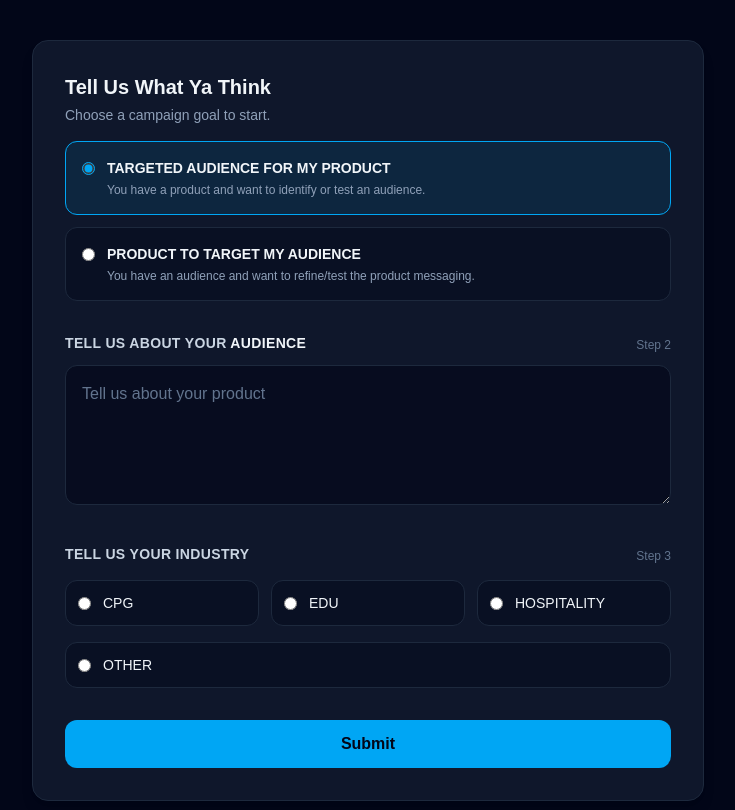
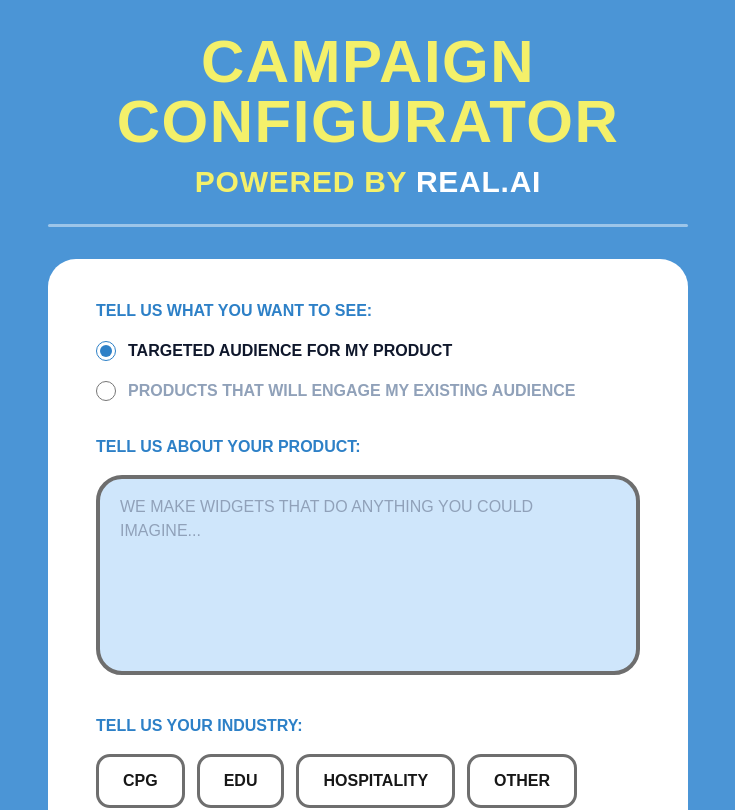
Before and after one commit to Lopez4163/RealAI_Campaign_Config, a Next.js app: page / in a window 1280 px wide. Shown: the top 810 px of the page, without its empty margins (272-1007 px from the left). Built offline with nearby package versions, Linux system fonts and the light colour scheme.

Commit message:
making some changes

```diff
--- /dev/null
+++ b/app/api/generate/route.ts
@@ -0,0 +1,54 @@
+import { NextResponse } from "next/server";
+import { audiencePrompt, productPrompt } from "@/app/lib/prompts/prompt";
+import { CampaignType, UserContext } from "@/app/lib/types/campaign";
+import { GoogleGenAI } from "@google/genai";
+
+export const runtime = "nodejs"
+
+export async function POST(req: Request) {
+    const body = await req.json();
+    const {userContext} = body
+    const { campaignType } = userContext
+
+
+    if (campaignType !== "Audience" && campaignType !== "Product") {
+        return NextResponse.json({ error: "Invalid campaignType" }, { status: 400 });
+      }
+    const prompt = campaignType === "Audience" ? audiencePrompt(userContext) : productPrompt(userContext)
+
+    const apiKey = process.env.GOOGLE_API_KEY;
+    if (!apiKey) {
+        return NextResponse.json(
+          { error: "Missing GOOGLE_API_KEY in .env.local" },
+          { status: 500 }
+        );
+      }
+
+    const ai = new GoogleGenAI({
+        apiKey,
+        httpOptions: { apiVersion: "v1" },
+    });
+
+    try {
+        const resp = await ai.models.generateContent({
+          model: "gemini-2.0-flash",
+          contents: [{ role: "user", parts: [{ text: prompt }] }],
+          config: { temperature: 0, maxOutputTokens: 600 },
+        });
+
+        const text = resp.text ?? "";
+
+        console.log("=== GEMINI RAW OUTPUT START ===");
+        console.log(text);
+        console.log("=== GEMINI RAW OUTPUT END ===");
+
+        return NextResponse.json({ text }); // clearer for the client
+      } catch (err: any) {
+        console.error("Gemini error:", err);
+
+        return NextResponse.json(
+          { error: err?.message ?? "Gemini request failed" },
+          { status: 500 }
+        );
+      }
+    }
--- a/app/components/form.tsx
+++ b/app/components/form.tsx
@@ -7,9 +7,10 @@
 type Props = {
     userContext: UserContext;
     setUserContext: React.Dispatch<React.SetStateAction<UserContext>>;
+    handleSubmit: (e?: React.FormEvent) => void | Promise<void>;
 }
 
-export default function Form({ userContext, setUserContext }: Props) {
+export default function Form({ userContext, setUserContext, handleSubmit }: Props) {
     const { campaignType, description, industry} = userContext
     const [otherToggle, setOtherToggle] = useState(false)
 
@@ -21,235 +22,146 @@
         : 'Tell us about your audience';
 
 
-    const handleSubmit = (e: React.FormEvent) => {
-        e.preventDefault();
-
-        // Basic validation
-        if (!userContext.campaignType) {
-            alert("Please select a campaign type.");
-            return;
-        }
-
-        if (!userContext.description.trim()) {
-            alert("Please provide a description.");
-            return;
-        }
-
-        if (!userContext.industry || !userContext.industry.trim()) {
-            alert("Please select or enter an industry.");
-            return;
-        }
-
-        // If all checks pass
-        console.log("✅ SUBMITTED USER CONTEXT:", userContext);
-    };
-
 
 
   return (
-<div className="min-h-screen bg-slate-950 flex items-center justify-center px-4 py-10">
-  <form
-    onSubmit={handleSubmit}
-    className="w-full max-w-2xl rounded-2xl border border-slate-800 bg-slate-900 p-6 md:p-8 shadow-lg space-y-8"
+    <div className="min-h-screen bg-[#4B95D6] flex flex-col items-center px-4 py-8">
+    {/* HEADER */}
+    <div className="w-full max-w-[640px] text-center">
+      <h1 className="text-[#F4F06A] font-extrabold tracking-wide text-4xl sm:text-5xl md:text-6xl">
+        CAMPAIGN CONFIGURATOR
+      </h1>
+      <div className="mt-3 text-[#F4F06A] font-extrabold tracking-wide text-xl sm:text-2xl md:text-3xl">
+        POWERED BY <span className="text-white">REAL.AI</span>
+      </div>
+      <div className="mt-6 h-[3px] bg-white/45 w-full rounded-full" />
+    </div>
+
+    {/* CARD */}
+    <div className="w-full max-w-[640px] mt-8">
+      <form onSubmit={handleSubmit}
+        className="bg-white rounded-[28px]
+                   px-6 py-6
+                   sm:px-8 sm:py-8
+                   md:px-12 md:py-10
+                   shadow-[0_12px_0_rgba(0,0,0,0.08)]
+                   space-y-8"
       >
         {/* CAMPAIGN TYPE */}
         <div className="space-y-4">
-      <div>
-        <h1 className="text-xl font-semibold text-slate-100">Tell Us What Ya Think</h1>
-        <p className="text-sm text-slate-400 mt-1">Choose a campaign goal to start.</p>
-      </div>
+          <h2 className="text-[#2D80C7] font-extrabold uppercase">
+            Tell us what you want to see:
+          </h2>
 
-      <div className="space-y-3">
-        <label
-          htmlFor="audiance"
-          className={`flex items-start gap-3 rounded-xl border p-4 cursor-pointer transition
-            ${campaignType === "Audience"
-              ? "border-sky-500 bg-sky-500/10"
-              : "border-slate-800 bg-slate-950/40 hover:border-slate-700"}
-          `}
-        >
+          <label className="flex items-center gap-3">
             <input
               type="radio"
-            id="audiance"
               name="campaignType"
-            value="Audience"
               checked={campaignType === "Audience"}
-            onChange={(e) => {
+              onChange={() =>
                 setUserContext((prev) => ({
                   ...prev,
-                campaignType: e.target.value as CampaignType,
-              }));
-            }}
-            className="mt-1 accent-sky-500"
+                  campaignType: "Audience",
+                }))
+              }
+              className="h-5 w-5 accent-[#2D80C7]"
             />
-          <div>
-            <div className="text-sm font-semibold text-slate-100">
-              TARGETED AUDIENCE FOR MY PRODUCT
-            </div>
-            <div className="text-xs text-slate-400 mt-1">
-              You have a product and want to identify or test an audience.
-            </div>
-          </div>
+            <span className="font-extrabold uppercase text-slate-900">
+              Targeted audience for my product
+            </span>
           </label>
 
-        <label
-          htmlFor="product"
-          className={`flex items-start gap-3 rounded-xl border p-4 cursor-pointer transition
-            ${campaignType === "Product"
-              ? "border-sky-500 bg-sky-500/10"
-              : "border-slate-800 bg-slate-950/40 hover:border-slate-700"}
-          `}
-        >
+          <label className="flex items-center gap-3">
             <input
               type="radio"
-            id="product"
               name="campaignType"
-            value="Product"
               checked={campaignType === "Product"}
-            onChange={(e) => {
+              onChange={() =>
                 setUserContext((prev) => ({
                   ...prev,
-                campaignType: e.target.value as CampaignType,
-              }));
-            }}
-            className="mt-1 accent-sky-500"
+                  campaignType: "Product",
+                }))
+              }
+              className="h-5 w-5 accent-[#2D80C7]"
             />
-          <div>
-            <div className="text-sm font-semibold text-slate-100">
-              PRODUCT TO TARGET MY AUDIENCE
-            </div>
-            <div className="text-xs text-slate-400 mt-1">
-              You have an audience and want to refine/test the product messaging.
-            </div>
-          </div>
+            <span className="font-extrabold uppercase text-slate-400">
+              Products that will engage my existing audience
+            </span>
           </label>
-      </div>
         </div>
 
         {/* DESCRIPTION */}
-    <div className="space-y-3">
-      <div className="flex items-end justify-between gap-4">
-        <h1 className="text-sm font-semibold text-slate-300 uppercase tracking-wide">
-          Tell us about your <span className="text-slate-100">{campaignType}</span>
-        </h1>
-        <span className="text-xs text-slate-500">Step 2</span>
-      </div>
+        <div className="space-y-4">
+          <h2 className="text-[#2D80C7] font-extrabold uppercase">
+            {label}:
+          </h2>
 
           <textarea
-        placeholder={label}
-        value={userContext.description}
+            placeholder="WE MAKE WIDGETS THAT DO ANYTHING YOU COULD IMAGINE..."
+            value={description}
             onChange={(e) =>
               setUserContext((prev) => ({
                 ...prev,
                 description: e.target.value,
               }))
             }
-        className="w-full min-h-[140px] rounded-xl border border-slate-800 bg-slate-950/60
-                   p-4 text-slate-100 placeholder-slate-500
-                   focus:outline-none focus:ring-2 focus:ring-sky-500"
+            className="w-full resize-none rounded-[26px]
+                       bg-[#CFE6FB] border-[4px] border-[#6E6E6E]
+                       px-5 py-4 min-h-[160px] sm:min-h-[200px]
+                       text-slate-800 placeholder-slate-400
+                       focus:outline-none"
           />
         </div>
 
         {/* INDUSTRY */}
         <div className="space-y-4">
-      <div className="flex items-end justify-between gap-4">
-        <h2 className="text-sm font-semibold text-slate-300 uppercase tracking-wide">
-          Tell us your industry
+          <h2 className="text-[#2D80C7] font-extrabold uppercase">
+            Tell us your industry:
           </h2>
-        <span className="text-xs text-slate-500">Step 3</span>
-      </div>
 
-      <div className="grid grid-cols-1 sm:grid-cols-3 gap-3">
-        <label
-          htmlFor="cpg"
-          className={`flex items-center gap-3 rounded-xl border p-3 cursor-pointer transition
-            ${industry === "consumer-product-goods"
-              ? "border-sky-500 bg-sky-500/10"
-              : "border-slate-800 bg-slate-950/40 hover:border-slate-700"}
-          `}
+          <div className="flex flex-wrap gap-3">
+            {[
+              { label: "CPG", value: "consumer-product-goods" },
+              { label: "EDU", value: "education" },
+              { label: "HOSPITALITY", value: "hospitality" },
+            ].map((opt) => (
+              <button
+                key={opt.value}
+                type="button"
+                onClick={() => {
+                  setOtherToggle(false);
+                  setUserContext((prev) => ({
+                    ...prev,
+                    industry: opt.value,
+                  }));
+                }}
+                className={`rounded-[14px] px-6 py-3 border-[3px] font-extrabold uppercase
+                  ${
+                    industry === opt.value && !otherToggle
+                      ? "bg-[#4B95D6] border-[#6E6E6E]"
+                      : "bg-white border-[#6E6E6E]"
+                  }`}
               >
-          <input
-            type="radio"
-            id="cpg"
-            name="industryType"
-            value="consumer-product-goods"
-            checked={industry === "consumer-product-goods"}
-            onChange={() => {
-              setOtherToggle(false);
-              setUserContext((prev) => ({ ...prev, industry: "consumer-product-goods" }));
-            }}
-            className="accent-sky-500"
-          />
-          <span className="text-sm font-medium text-slate-100">CPG</span>
-        </label>
+                {opt.label}
+              </button>
+            ))}
 
-        <label
-          htmlFor="edu"
-          className={`flex items-center gap-3 rounded-xl border p-3 cursor-pointer transition
-            ${industry === "education"
-              ? "border-sky-500 bg-sky-500/10"
-              : "border-slate-800 bg-slate-950/40 hover:border-slate-700"}
-          `}
-        >
-          <input
-            type="radio"
-            id="edu"
-            name="industryType"
-            value="education"
-            checked={industry === "education"}
-            onChange={() => {
-              setOtherToggle(false);
-              setUserContext((prev) => ({ ...prev, industry: "education" }));
-            }}
-            className="accent-sky-500"
-          />
-          <span className="text-sm font-medium text-slate-100">EDU</span>
-        </label>
-
-        <label
-          htmlFor="hospitality"
-          className={`flex items-center gap-3 rounded-xl border p-3 cursor-pointer transition
-            ${industry === "hospitality"
-              ? "border-sky-500 bg-sky-500/10"
-              : "border-slate-800 bg-slate-950/40 hover:border-slate-700"}
-          `}
-        >
-          <input
-            type="radio"
-            id="hospitality"
-            name="industryType"
-            value="hospitality"
-            checked={industry === "hospitality"}
-            onChange={() => {
-              setOtherToggle(false);
-              setUserContext((prev) => ({ ...prev, industry: "hospitality" }));
-            }}
-            className="accent-sky-500"
-          />
-          <span className="text-sm font-medium text-slate-100">HOSPITALITY</span>
-        </label>
-      </div>
-
-      <div className="space-y-3">
-        <label
-          className={`flex items-center gap-3 rounded-xl border p-3 cursor-pointer transition
-            ${otherToggle
-              ? "border-sky-500 bg-sky-500/10"
-              : "border-slate-800 bg-slate-950/40 hover:border-slate-700"}
-          `}
-        >
-          <input
-            type="radio"
-            name="industryType"
-            checked={otherToggle}
-            onChange={() => {
+            <button
+              type="button"
+              onClick={() => {
                 setOtherToggle(true);
                 setUserContext((prev) => ({ ...prev, industry: "" }));
               }}
-            className="accent-sky-500"
-          />
-          <span className="text-sm font-medium text-slate-100">OTHER</span>
-        </label>
+              className={`rounded-[14px] px-6 py-3 border-[3px] font-extrabold uppercase
+                ${
+                  otherToggle
+                    ? "bg-[#4B95D6] border-[#6E6E6E]"
+                    : "bg-white border-[#6E6E6E]"
+                }`}
+            >
+              OTHER
+            </button>
+          </div>
 
           {otherToggle && (
             <input
@@ -262,24 +174,27 @@
                   industry: e.target.value,
                 }))
               }
-            className="w-full rounded-xl border border-slate-800 bg-slate-950/60
-                       p-3 text-slate-100 placeholder-slate-500
-                       focus:outline-none focus:ring-2 focus:ring-sky-500"
+              className="w-full rounded-[16px] border-[3px] border-[#6E6E6E]
+                         px-4 py-3 text-slate-800 placeholder-slate-400
+                         focus:outline-none"
             />
           )}
-      </div>
         </div>
 
         {/* SUBMIT */}
         <button
           type="submit"
-      className="w-full rounded-xl bg-sky-500 py-3 font-semibold text-slate-950
-                 hover:bg-sky-400 transition"
+          className="w-full rounded-full bg-[#F4F06A] py-4
+                     text-[#2D80C7] font-extrabold uppercase tracking-wide text-xl
+                     shadow-[0_6px_0_rgba(0,0,0,0.18)]
+                     active:translate-y-[2px]"
         >
-      Submit
+          Fetch Results
         </button>
       </form>
     </div>
+  </div>
+
 
 
   )
--- /dev/null
+++ b/app/lib/prompts/prompt.ts
@@ -0,0 +1,41 @@
+import { UserContext } from "../types/campaign";
+
+export function audiencePrompt(ctx: UserContext) {
+  return `
+User is in the ${ctx.industry} industry.
+
+Context:
+${ctx.description}
+
+Return JSON ONLY with:
+{
+  "sample_size": "number range",
+  "conversion_rate": "percentage range",
+  "ltv_multiple": "multiplier range"
+}
+
+No explanations. No markdown.
+`.trim();
+}
+
+export function productPrompt(ctx: UserContext) {
+  return `
+User is in the ${ctx.industry} industry.
+
+Audience / Context:
+${ctx.description}
+
+Suggest 5 branded swag items for a gift box.
+
+Return JSON ONLY with:
+{
+  "item_1": "string",
+  "item_2": "string",
+  "item_3": "string",
+  "item_4": "string",
+  "item_5": "string"
+}
+
+No explanations. No markdown.
+`.trim();
+}
--- a/app/page.tsx
+++ b/app/page.tsx
@@ -14,14 +14,26 @@
           industry: ''
       });
 
+      async function handleSubmit(e?: React.FormEvent) {
+        e?.preventDefault();
+        console.log("SUBMITED USER CONTEXT -->", userContext)
+        const res = await fetch("/api/generate", {
+          method: "POST",
+          headers: { "Content-Type": "application/json" },
+          body: JSON.stringify({ userContext })
+        })
+
+        const data = await res.json();
+        console.log("API RETURN", data)
+      }
+
 
 
   return (
     <div className="">
 
 
-      <Form userContext={userContext} setUserContext={setUserContext}/>
-      {/* <Link href="/formoutput" className="inline-block rounded-md bg-blue-600 px-4 py-2 text-white hover:bg-blue-700">Output test Route</Link> */}
+      <Form userContext={userContext} setUserContext={setUserContext} handleSubmit={handleSubmit}/>
 
 
     </div>
--- a/package.json
+++ b/package.json
@@ -9,6 +9,7 @@
     "lint": "eslint"
   },
   "dependencies": {
+    "@google/genai": "^1.34.0",
     "@sendgrid/mail": "^8.1.6",
     "@vercel/og": "^0.8.6",
     "ai": "^6.0.3",
```
Also changed, not shown: 1 other file (tests, documents, lock files or other folders). Lines whose indentation alone changed are shown as unchanged.
